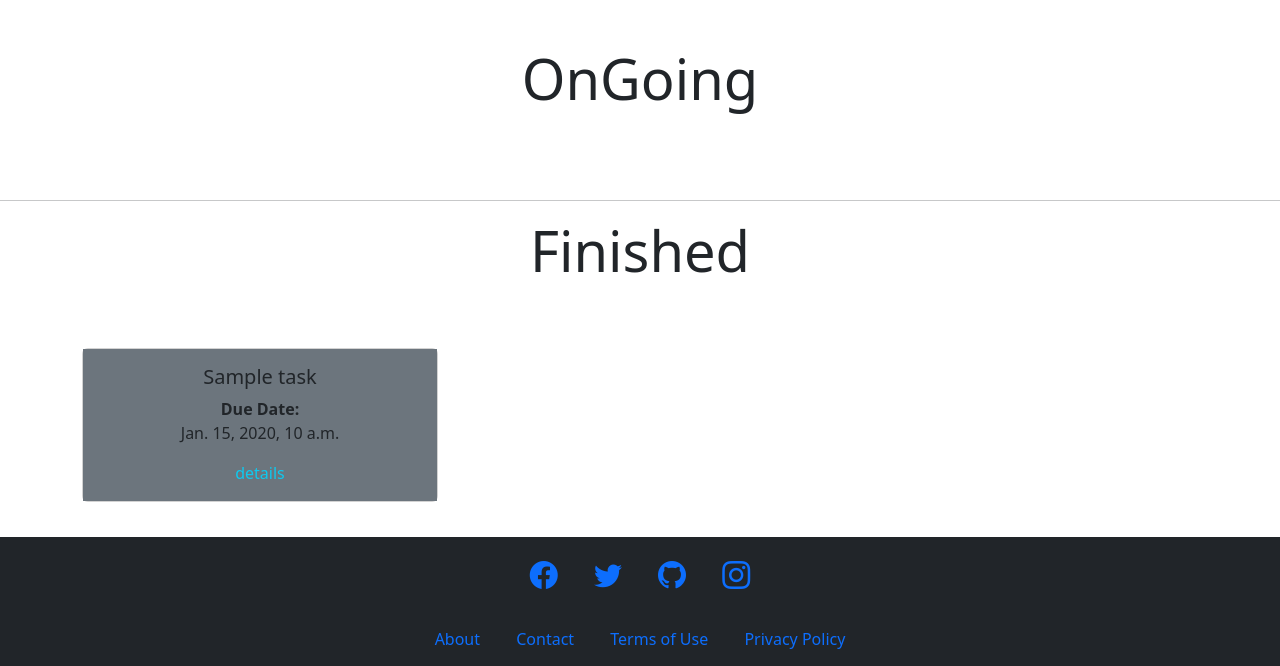
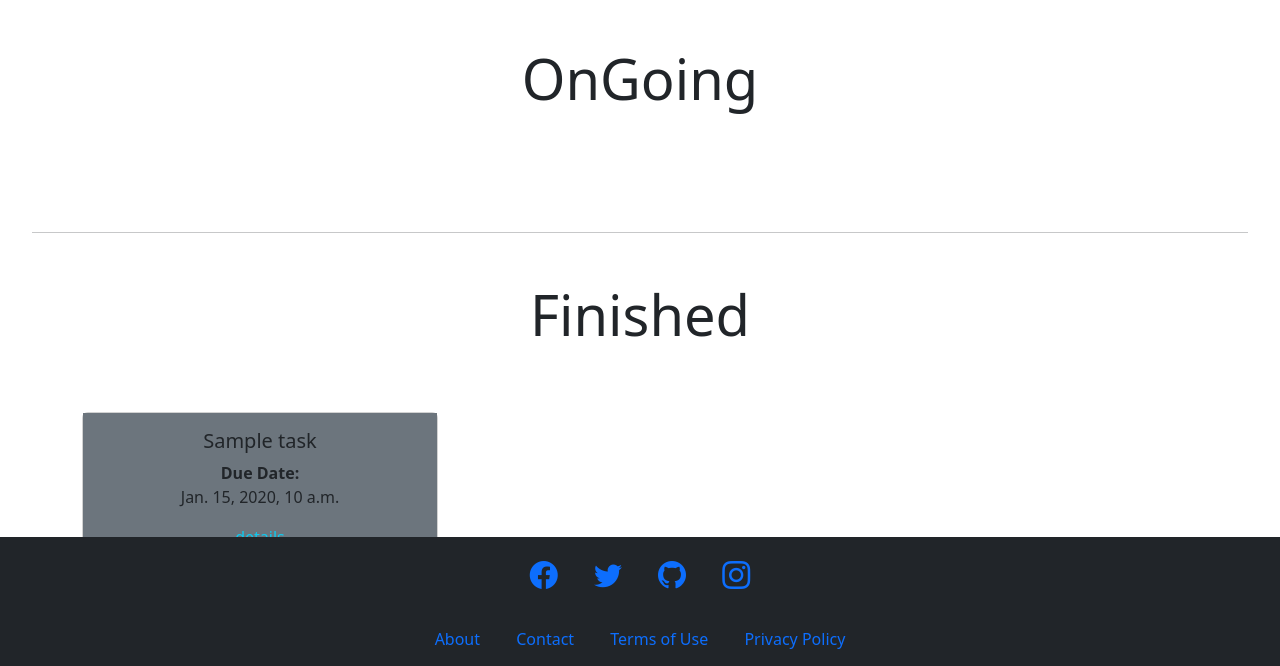
Before and after one commit to HosseinTahami/HW-98, a Django app: page /tasks/ in a window 1280 px wide. Shown: the part 133-799 px from the top of the page. Run offline with Django 4.2, Linux system fonts and the light colour scheme; tables that the repository leaves empty hold one stand-in row (values such as "Sample post").

Commit message:
Better UI

```diff
--- a/HW15/TaskManager/template/tasks.html
+++ b/HW15/TaskManager/template/tasks.html
@@ -29,7 +29,9 @@
     </div>
 </div>
 <br>
-<hr>
+<div class="p-4 m-2">
+    <hr>
+</div>
 <h2 class="text-center display-4"> Finished </h2>
 <br>
 <div class="container mt-3">
```
